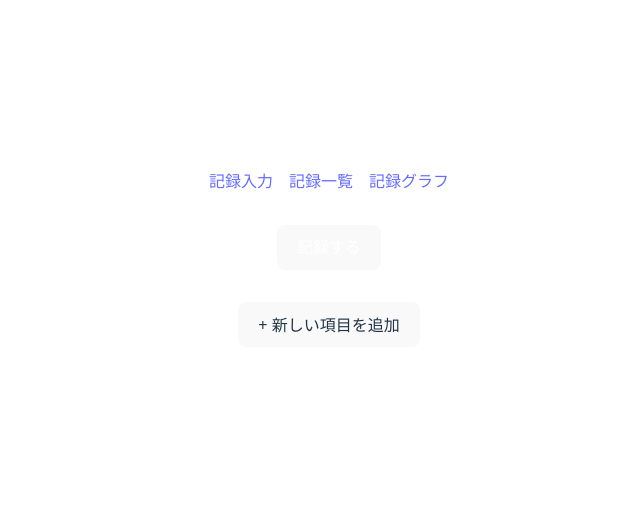
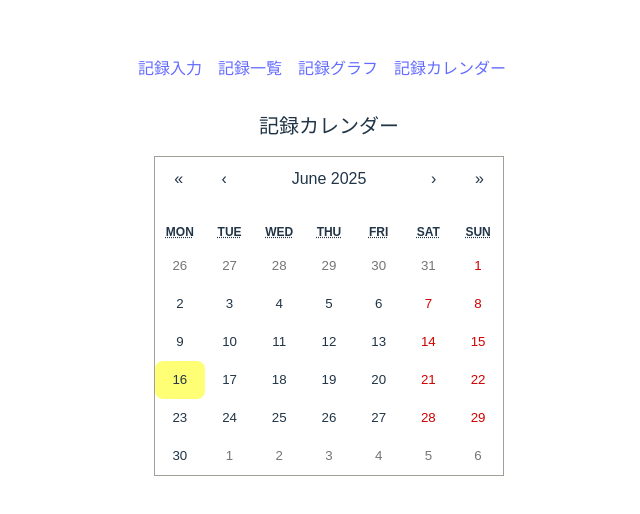
Before and after one commit to ted-sharp/aloe-wellness-log, a React (Vite) app in the folder aloe-wellness-log-react/: page /calendar in a window 1280 px wide. Before the commit this address led to /. Shown: the part 126-640 px from the top of the page, without its empty margins (311-951 px from the left). Built offline with nearby package versions, Linux system fonts and the light colour scheme.

Commit message:
カレンダーの追加

```diff
--- a/aloe-wellness-log-react/package.json
+++ b/aloe-wellness-log-react/package.json
@@ -12,6 +12,7 @@
   "dependencies": {
     "@tailwindcss/vite": "^4.1.10",
     "react": "^19.1.0",
+    "react-calendar": "^6.0.0",
     "react-dom": "^19.1.0",
     "react-router-dom": "^7.6.2",
     "recharts": "^2.15.3",
--- a/aloe-wellness-log-react/src/App.tsx
+++ b/aloe-wellness-log-react/src/App.tsx
@@ -3,6 +3,7 @@ import { BrowserRouter as Router, Routes, Route, Link, Navigate } from 'react-ro
 import RecordInput from './pages/RecordInput';
 import RecordList from './pages/RecordList';
 import RecordGraph from './pages/RecordGraph';
+import RecordCalendar from './pages/RecordCalendar';
 import { useRecordsStore } from './store/records';
 import './App.css'
 
@@ -18,11 +19,13 @@ function App() {
         <Link to="/">記録入力</Link>
         <Link to="/list">記録一覧</Link>
         <Link to="/graph">記録グラフ</Link>
+        <Link to="/calendar">記録カレンダー</Link>
       </nav>
       <Routes>
         <Route path="/" element={<RecordInput />} />
         <Route path="/list" element={<RecordList />} />
         <Route path="/graph" element={<RecordGraph />} />
+        <Route path="/calendar" element={<RecordCalendar />} />
         <Route path="*" element={<Navigate to="/" replace />} />
       </Routes>
     </Router>
--- /dev/null
+++ b/aloe-wellness-log-react/src/pages/RecordCalendar.tsx
@@ -0,0 +1,61 @@
+import React, { useMemo, useState } from 'react';
+import Calendar from 'react-calendar';
+import 'react-calendar/dist/Calendar.css';
+import { useRecordsStore } from '../store/records';
+
+export default function RecordCalendar() {
+  const { records, fields } = useRecordsStore();
+  const [selectedDate, setSelectedDate] = useState<Date | null>(null);
+
+  // 日付ごとに記録があるかどうかを判定
+  const recordDates = useMemo(() => {
+    const set = new Set(records.map(r => r.date));
+    return set;
+  }, [records]);
+
+  // 選択日の記録一覧
+  const selectedRecords = useMemo(() => {
+    if (!selectedDate) return [];
+    const dateStr = selectedDate.toISOString().slice(0, 10);
+    return records.filter(r => r.date === dateStr);
+  }, [records, selectedDate]);
+
+  return (
+    <div className="p-4 max-w-2xl mx-auto">
+      <h2 className="text-xl font-bold mb-4">記録カレンダー</h2>
+      <Calendar
+        onChange={date => setSelectedDate(date as Date)}
+        value={selectedDate}
+        tileContent={({ date, view }) => {
+          if (view === 'month') {
+            const dateStr = date.toISOString().slice(0, 10);
+            if (recordDates.has(dateStr)) {
+              return <span className="inline-block ml-1 w-2 h-2 rounded-full bg-blue-500 align-middle" title="記録あり"></span>;
+            }
+          }
+          return null;
+        }}
+      />
+      {selectedDate && (
+        <div className="mt-6">
+          <h3 className="font-bold mb-2">{selectedDate.toLocaleDateString()} の記録</h3>
+          {selectedRecords.length === 0 ? (
+            <div className="text-gray-500">記録はありません</div>
+          ) : (
+            <ul className="space-y-1">
+              {selectedRecords.map((rec, i) => {
+                const field = fields.find(f => f.fieldId === rec.fieldId);
+                return (
+                  <li key={i} className="border-b pb-1 flex items-center gap-2">
+                    <span className="font-bold">{field ? field.name : rec.fieldId}:</span>
+                    <span>{typeof rec.value === 'boolean' ? (rec.value ? 'あり' : 'なし') : rec.value}</span>
+                  </li>
+                );
+              })}
+            </ul>
+          )}
+        </div>
+      )}
+    </div>
+  );
+}
```
Also changed, not shown: 1 other file (tests, documents, lock files or other folders).
